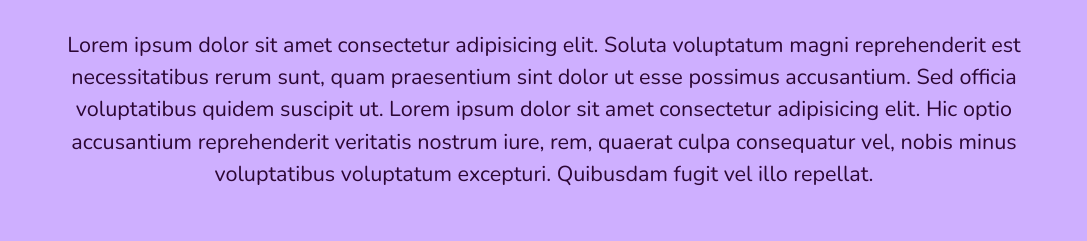
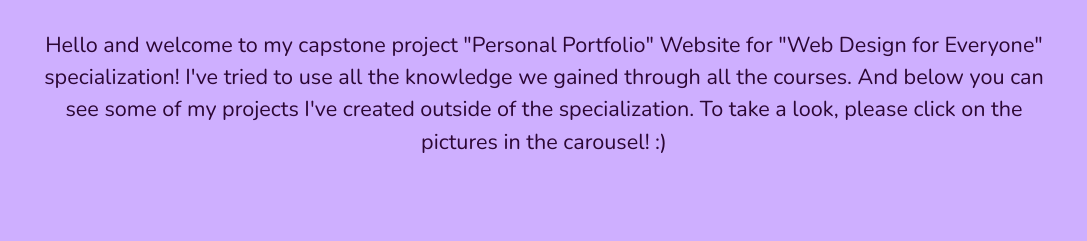
Before and after one commit to madina0801/webdesign_capstone, a plain HTML site: page about-me.html in a window 1280 px wide. Shown: the part 165-406 px from the top of the page, without its empty margins (96-1183 px from the left). Drawn offline with nearby package versions, Linux system fonts and the light colour scheme; a web font is replaced by a local one.

Commit message:
add personal text, create contact page

```diff
--- a/about-me.html
+++ b/about-me.html
@@ -26,19 +26,13 @@
   <body>
     <nav id="navbar">
       <a href="main.html">Main</a>
-      <a href="#">Contact</a>
+      <a href="contact.html">Contact</a>
     </nav>
 
     <div class="aboutme__container">
       <h2 class="aboutme__container-title">About Me</h2>
       <p class="aboutme__container-desc">
-        Lorem ipsum dolor sit amet consectetur adipisicing elit. Soluta
-        voluptatum magni reprehenderit est necessitatibus rerum sunt, quam
-        praesentium sint dolor ut esse possimus accusantium. Sed officia
-        voluptatibus quidem suscipit ut. Lorem ipsum dolor sit amet consectetur
-        adipisicing elit. Hic optio accusantium reprehenderit veritatis nostrum
-        iure, rem, quaerat culpa consequatur vel, nobis minus voluptatibus
-        voluptatum excepturi. Quibusdam fugit vel illo repellat.
+        Hello and welcome to my capstone project "Personal Portfolio" Website for "Web Design for Everyone" specialization! I've tried to use all the knowledge we gained through all the courses. And below you can see some of my projects I've created outside of the specialization. To take a look, please click on the pictures in the carousel! :)
       </p>
     </div>
 
```
Also changed, not shown: main.html (+1 -1 lines), contact.html (added), styles/contact.css (added).
